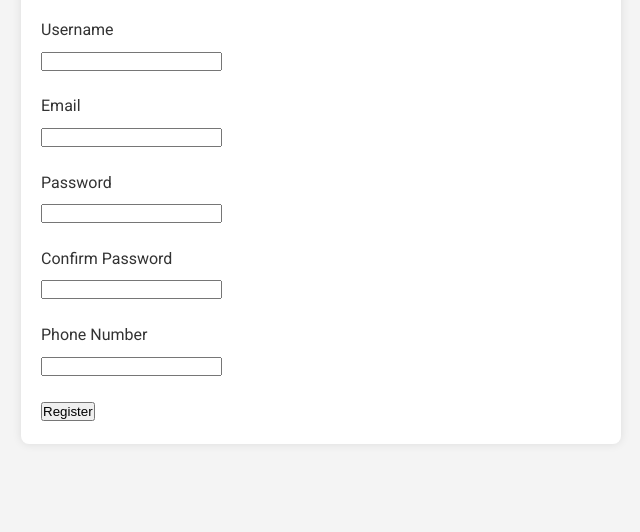
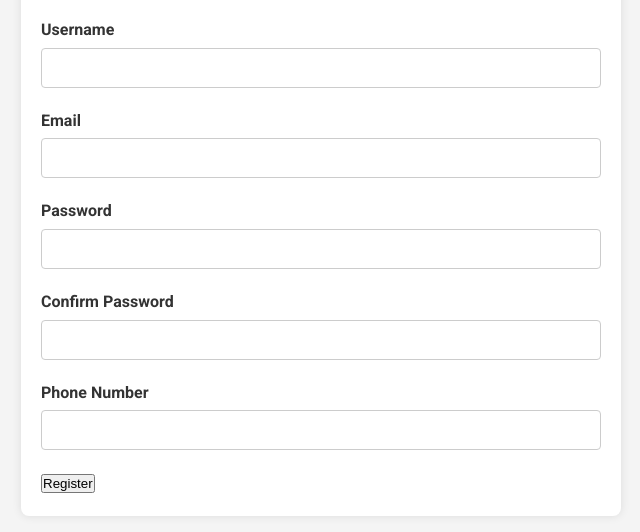
Before and after one commit to Honcho1/100DaysOfCode-Dev, a plain HTML site: page Day1/index.html in a window 1280 px wide. Shown: the part 124-656 px from the top of the page, without its empty margins (319-959 px from the left). Drawn offline with Linux system fonts and the light colour scheme.

Commit message:
Add the styles for the input elements

```diff
--- a/Day1/styles.css
+++ b/Day1/styles.css
@@ -35,4 +35,13 @@ h1 {
 label {
   display: block;
   margin-bottom: 5px;
+  font-weight: bold;
 }
+
+input {
+  width: 100%;
+  padding: 10px;
+  border: 1px solid #ccc;
+  border-radius: 4px;
+  font-size: 16px;
+}
```
